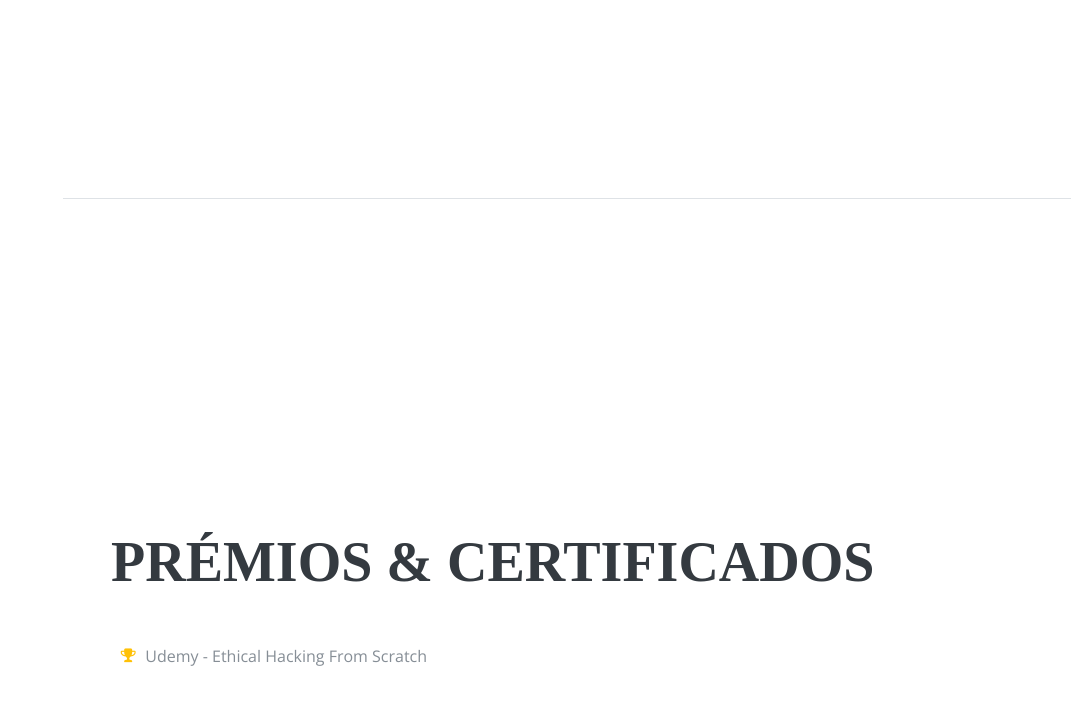
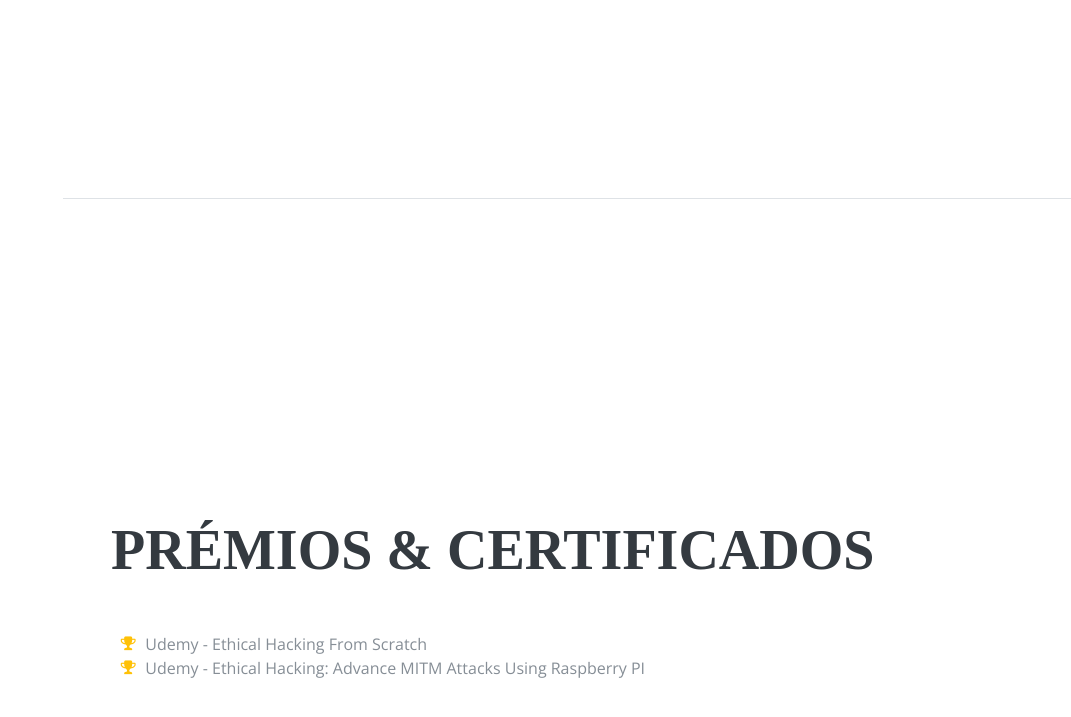
Before and after one commit to user-cube/aboutMePT, a plain HTML site: page index.html in a window 1280 px wide. Shown: the part 4753-5470 px from the top of the page, without its empty margins (209-1280 px from the left). Drawn offline with nearby package versions, Linux system fonts and the light colour scheme; a web font is replaced by a local one.

Commit message:
Update index.html

```diff
--- a/index.html
+++ b/index.html
@@ -347,9 +347,14 @@
         <div class="my-auto">
           <h2 class="mb-5">Prémios &amp; Certificados</h2>
           <ul class="fa-ul mb-0">
-            <li>
+             <li>
               <i class="fa-li fa fa-trophy text-warning"></i>
-              Udemy - Ethical Hacking From Scratch</li>
+              Udemy - Ethical Hacking From Scratch
+	    </li>
+	    <li>
+              <i class="fa-li fa fa-trophy text-warning"></i>
+              Udemy - Ethical Hacking: Advance MITM Attacks Using Raspberry PI
+	    </li>
           </ul>
         </div>
       </section>
```
